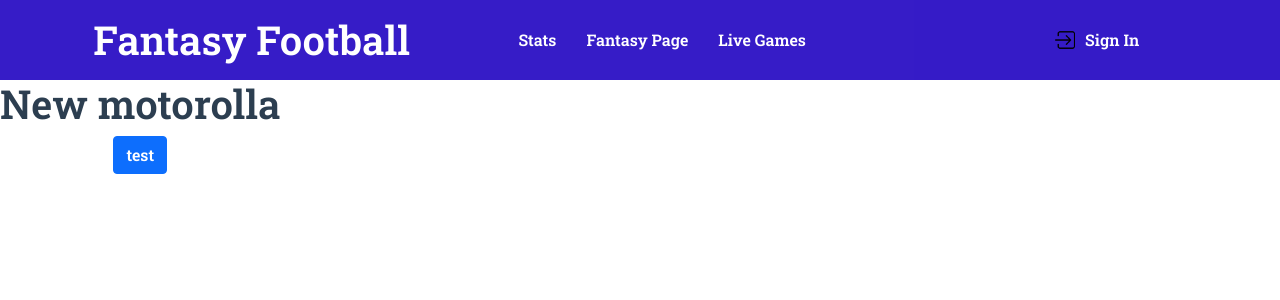
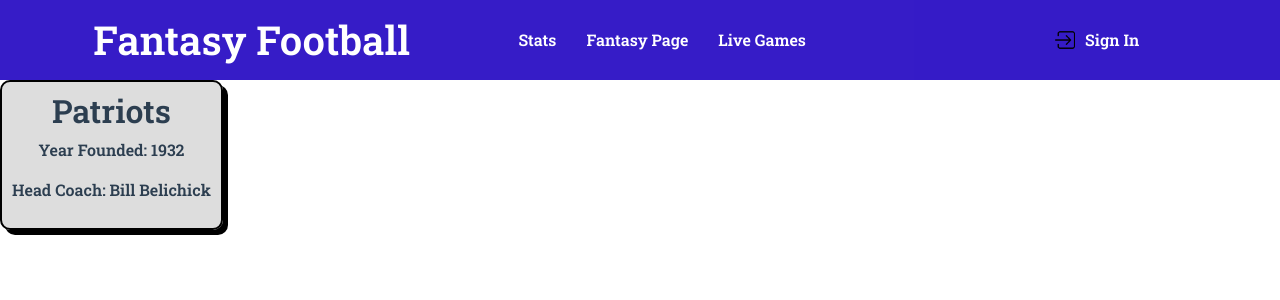
Before and after one commit to andresrihu/fantasyproject, a Vue app: page / in a window 1280 px wide. Shown: the top 300 px of the page. Built offline with nearby package versions, Linux system fonts and the light colour scheme.

Commit message:
added testview for team, added teamstatscard

```diff
--- a/src/components/TeamStatsCard.vue
+++ b/src/components/TeamStatsCard.vue
@@ -0,0 +1,30 @@
+<template>
+  <div class="statcontainer">
+    <h2>{{ name }}</h2>
+    <p id="founded">Year Founded: {{ founded }}</p>
+    <p id="coach">Head Coach: {{ coach }}</p>
+  </div>
+</template>
+
+<script>
+export default {
+  name: "TeamStatsCard",
+  data() {
+    return {
+      founded: "1932",
+      coach: "Bill Belichick",
+      name: "Patriots",
+    };
+  },
+};
+</script>
+
+<style scoped>
+.statcontainer {
+  border: 2px solid black;
+  border-radius: 10px;
+  padding: 10px;
+  background-color: #c0c0c08a;
+  box-shadow: 5px 5px black;
+}
+</style>
--- a/src/router/index.js
+++ b/src/router/index.js
@@ -1,11 +1,11 @@
 import { createRouter, createWebHistory } from 'vue-router'
-import HomeView from '../views/Mp-HomeView.vue'
+import TestView from '../views/TestView.vue'
 
 const routes = [
   {
     path: '/',
-    name: 'home',
-    component: HomeView
+    name: 'test',
+    component: TestView
   }
   // {
   //   path: '/about',
--- /dev/null
+++ b/src/views/TestView.vue
@@ -0,0 +1,15 @@
+<template>
+  <TeamStatsCard />
+</template>
+
+<script>
+import TeamStatsCard from "../components/TeamStatsCard.vue";
+export default {
+  name: "TestView",
+  components: {
+    TeamStatsCard: TeamStatsCard,
+  },
+};
+</script>
+
+<style></style>
```
